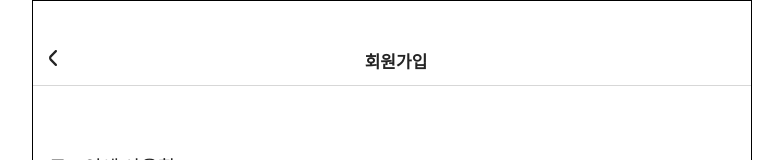
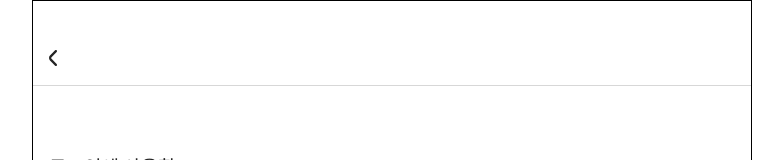
Before and after one commit to Chuhj/numble-location-challenge-front, a React (Create React App) app: page /signup in a window 1280 px wide. Shown: the top 160 px of the page, without its empty margins (248-1032 px from the left). Built offline with nearby package versions, Linux system fonts and the light colour scheme.

Commit message:
design: 💄 헤더 구조 수정

```diff
--- a/src/common/components/HeaderWithBack.tsx
+++ b/src/common/components/HeaderWithBack.tsx
@@ -2,18 +2,19 @@ import styled from 'styled-components';
 import back from '../styles/assets/back.svg';
 
 interface HeaderProps {
-  children?: React.ReactNode;
+  title: string;
+  onClickBack: React.MouseEventHandler<HTMLButtonElement>;
 }
 
-export default function HeaderWithBack({ children }: HeaderProps) {
+export default function HeaderWithBack({ title, onClickBack }: HeaderProps) {
   return (
     <HeaderWrapper>
       <ButtonWrapper>
-        <BackButton>
+        <BackButton onClick={onClickBack}>
           <img src={back} alt="back" />
         </BackButton>
       </ButtonWrapper>
-      <Text>{children}</Text>
+      <Text>{title}</Text>
     </HeaderWrapper>
   );
 }
```
